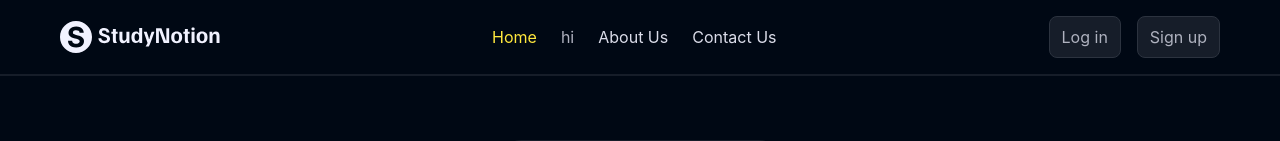
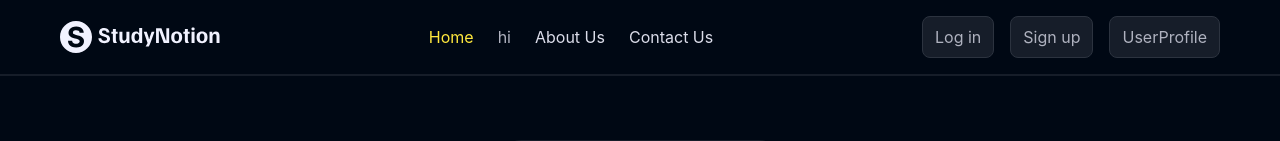
Before and after one commit to Soni895/Edu_tech, a React (Create React App) app: page / in a window 1280 px wide. Shown: the top 141 px of the page. Built offline with nearby package versions, Linux system fonts and the light colour scheme.

Commit message:
UserProfile added

```diff
--- a/src/components/common/Navbar.js
+++ b/src/components/common/Navbar.js
@@ -6,7 +6,7 @@ import {NavbarLinks} from '../../data/navbar-links';
 import { useLocation } from 'react-router-dom';
 import { useSelector } from "react-redux";
 import { AiOutlineShoppingCart } from 'react-icons/ai';
-
+import UserProfile from "../core/Auth/UserProfile";
 
 
 
@@ -69,11 +69,11 @@ const {TotalItems}=useSelector((state)=>state.Cart);
 <div className='flex items-center gap-x-4'>
 
    {
-    User&& User?.AccountType!=="Instructor" &&(
+    User && User?.AccountType!=="Instructor" &&(
         <link to={"/dashboard/cart"} className="relative">
         <AiOutlineShoppingCart/>
         {
-            TotalItems>0 &&(
+            TotalItems > 0 && (
                 <spam>
                 {TotalItems}
                 </spam>
@@ -104,7 +104,10 @@ const {TotalItems}=useSelector((state)=>state.Cart);
             </button>
         </Link>)
     }
-    { isLoggedIn &&
+    { Token===null &&(
+        <UserProfile></UserProfile>
+    )
+        /* isLoggedIn &&
         <Link to="/">
             <button onClick={() => {
                 setIsLoggedIn(false);
@@ -114,9 +117,10 @@ const {TotalItems}=useSelector((state)=>state.Cart);
             px-[12px] rounded-[8px] border border-richblack-700'>
                 Log Out
             </button>
-        </Link>
+        </Link> */
     }
-    { isLoggedIn &&
+    {
+        /* isLoggedIn &&
         <Link to="/dashboard">
             <button onClick={()=>
             {
@@ -127,7 +131,7 @@ const {TotalItems}=useSelector((state)=>state.Cart);
             px-[12px] rounded-[8px] border border-richblack-700'>
                 Dashboard
             </button>
-        </Link>
+        </Link> */
     }
 </div>
 </div>
--- /dev/null
+++ b/src/components/core/Auth/UserProfile.js
@@ -0,0 +1,20 @@
+import React from 'react';
+import { Link } from 'react-router-dom';
+import { toast } from 'react-hot-toast';
+
+function UserProfile() {
+  return (
+    <Link to="/">
+    <button onClick={() => {
+
+        toast.success("Logged Out");
+    }}
+    className='bg-richblack-800 text-richblack-100 py-[8px]
+    px-[12px] rounded-[8px] border border-richblack-700'>
+       UserProfile
+    </button>
+</Link>
+  )
+}
+
+export default UserProfile
```
